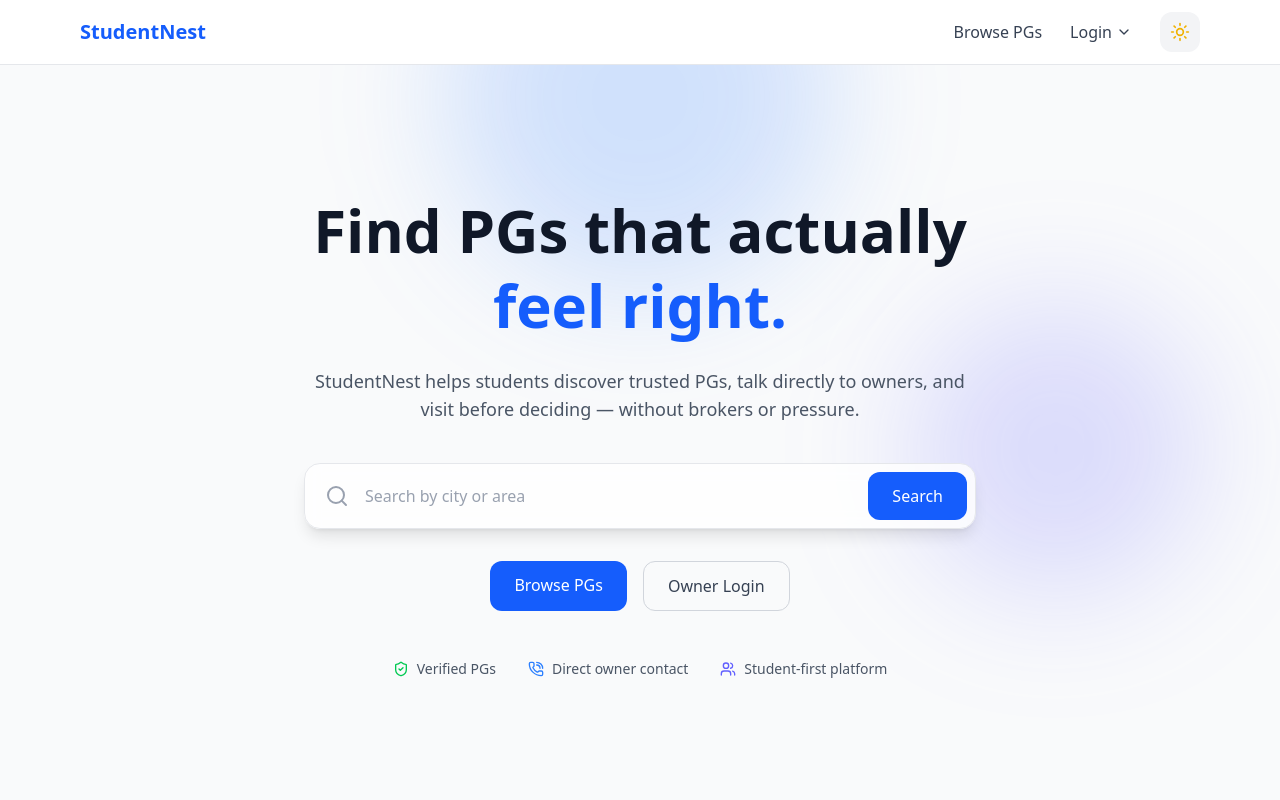
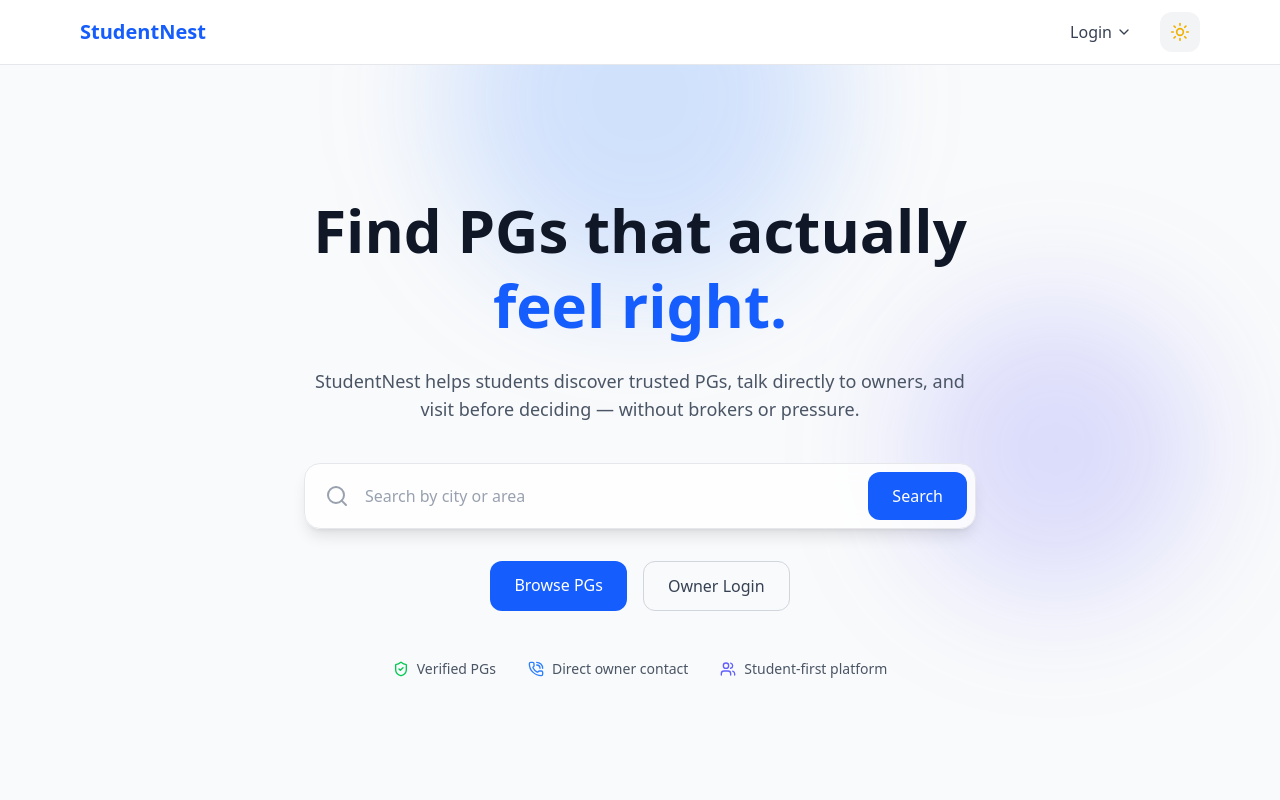
Before and after one commit to pragatighosh25/studentnest, a React (Vite) app in the folder front/: page / in a window 1280 px wide. Shown: the top 800 px of the page. Built offline with nearby package versions, Linux system fonts and the light colour scheme; no server answers.

Commit message:
navbar modify

```diff
--- a/front/src/components/Navbar.jsx
+++ b/front/src/components/Navbar.jsx
@@ -58,12 +58,6 @@ const showBack = location.pathname !== "/";
 
         {/* Actions */}
         <div className="flex items-center gap-4 relative">
-          <Link
-            to="/pgs"
-            className="text-gray-700 dark:text-zinc-300 hover:text-blue-600 transition"
-          >
-            Browse PGs
-          </Link>
 
           {/* Auth */}
           {!user ? (
```
